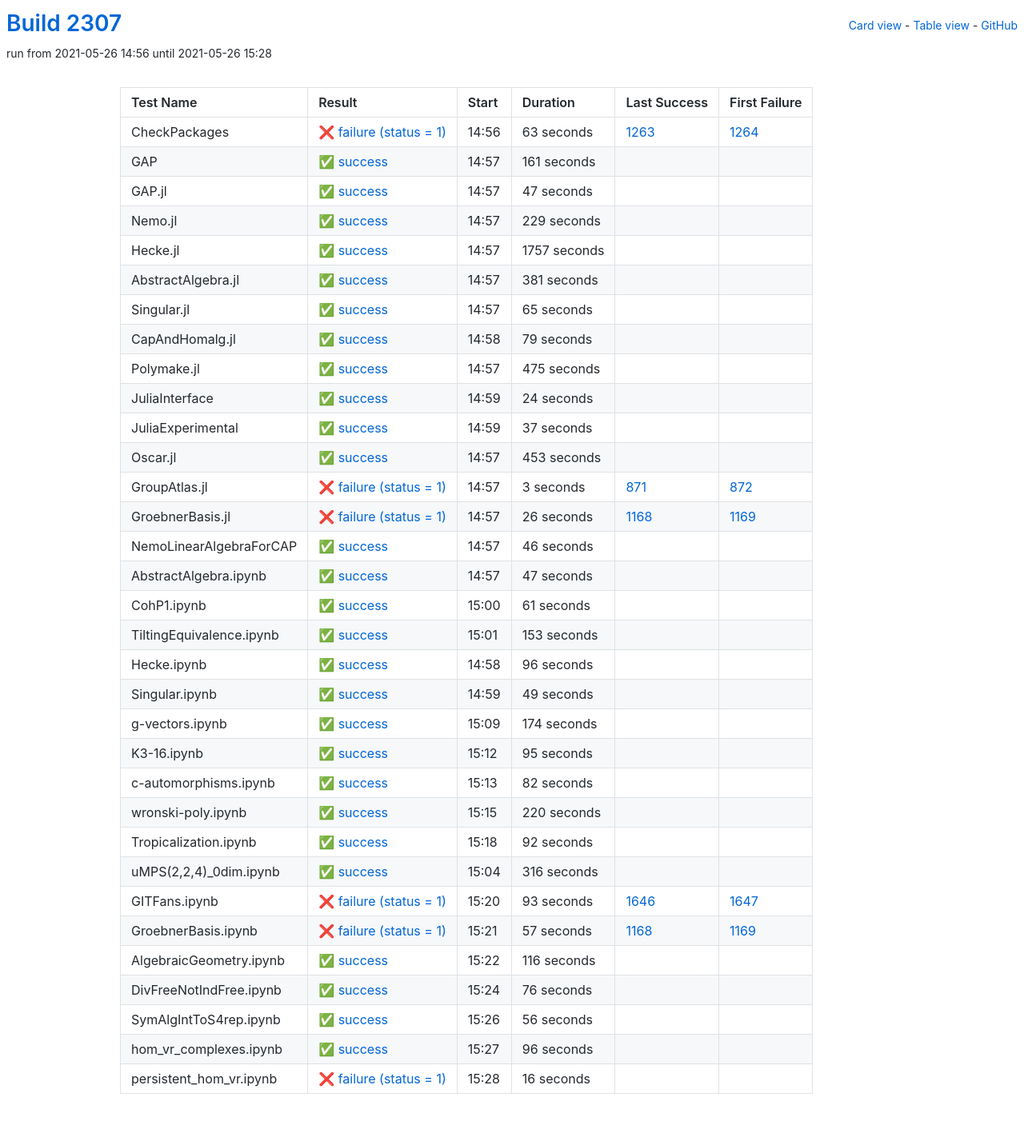
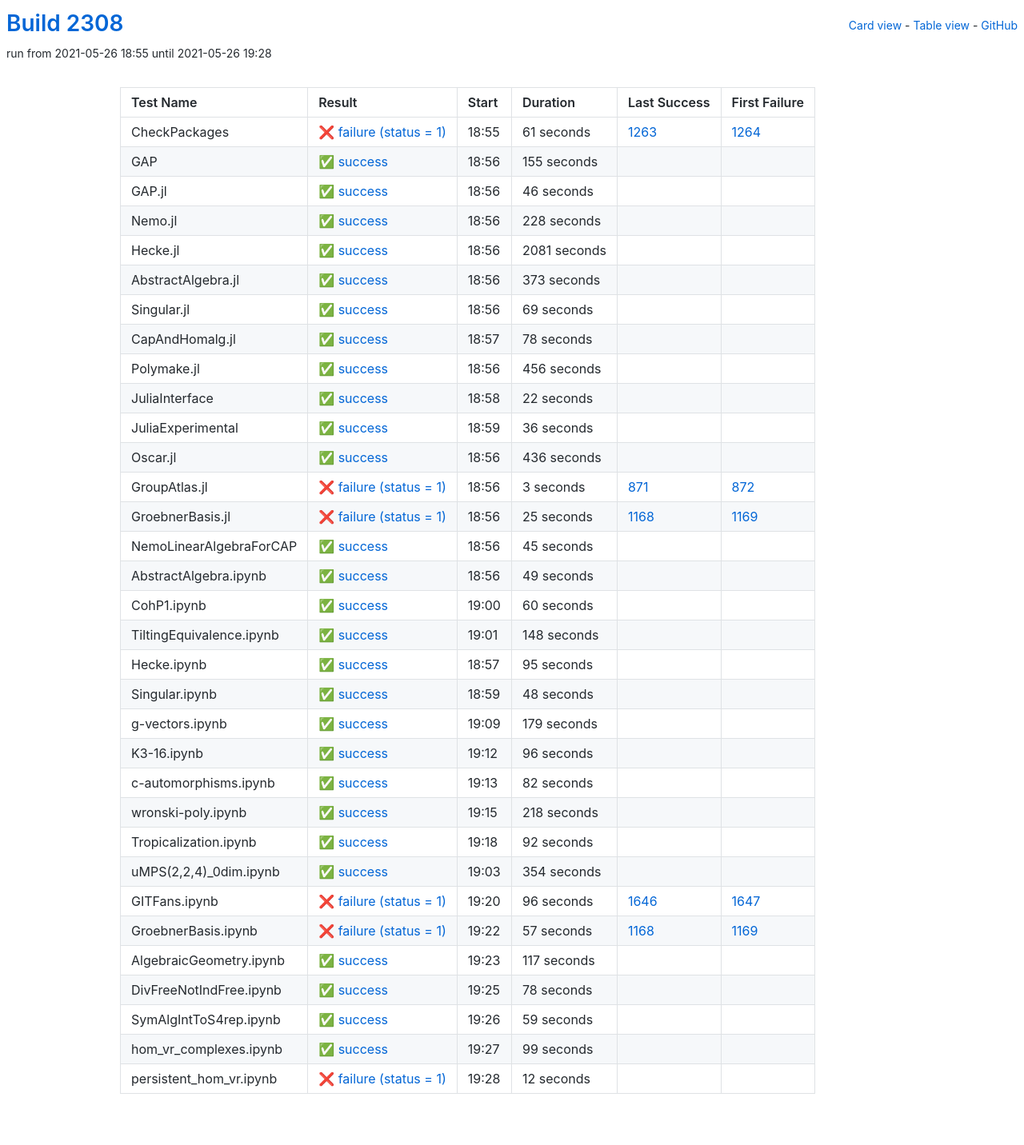
Before and after one commit to oscar-system/oscar-ci-status-stable, a Jekyll site: the page built from table.html, in a window 1280 px wide. Shown: the whole page at 80% size. Built offline with Jekyll 4.4.1, drawn with Linux system fonts in a browser that asks for light colours.

Commit message:
Build #2308

```diff
--- a/_data/ci.yml
+++ b/_data/ci.yml
@@ -1,6 +1,6 @@
 ---
-build: 2307
-build_url: https://oscarci.mathematik.uni-kl.de/job/oscar-stable/2307/
+build: 2308
+build_url: https://oscarci.mathematik.uni-kl.de/job/oscar-stable/2308/
 job: oscar-stable
 organization: oscar-system
 repo: oscar-ci-status-stable
@@ -8,152 +8,152 @@ repourl: https://github.com/oscar-system/oscar-ci-status-stable
 tests:
 - name: CheckPackages
   id: checkpackages
-  log: https://oscarci.mathematik.uni-kl.de/job/oscar-stable/2307/artifact/logs/build-2307/CheckPackages.log
-  start: 2021-05-26 14:56
+  log: https://oscarci.mathematik.uni-kl.de/job/oscar-stable/2308/artifact/logs/build-2308/CheckPackages.log
+  start: 2021-05-26 18:55
   success: false
   exitcode: 1
   status: failure
-  duration: 63
+  duration: 61
   last_success: 1263
   last_success_url: https://oscarci.mathematik.uni-kl.de/job/oscar-stable/1263/
   first_failure: 1264
   first_failure_url: https://oscarci.mathematik.uni-kl.de/job/oscar-stable/1264/
 - name: GAP
   id: gap
-  log: https://oscarci.mathematik.uni-kl.de/job/oscar-stable/2307/artifact/logs/build-2307/GAP.log
-  start: 2021-05-26 14:57
+  log: https://oscarci.mathematik.uni-kl.de/job/oscar-stable/2308/artifact/logs/build-2308/GAP.log
+  start: 2021-05-26 18:56
   success: true
   exitcode: 0
   status: success
-  duration: 161
+  duration: 155
   last_success: false
   last_success_url:
   first_failure: false
   first_failure_url:
 - name: GAP.jl
   id: gap-jl
-  log: https://oscarci.mathematik.uni-kl.de/job/oscar-stable/2307/artifact/logs/build-2307/GAP.jl.log
-  start: 2021-05-26 14:57
+  log: https://oscarci.mathematik.uni-kl.de/job/oscar-stable/2308/artifact/logs/build-2308/GAP.jl.log
+  start: 2021-05-26 18:56
   success: true
   exitcode: 0
   status: success
-  duration: 47
+  duration: 46
   last_success: false
   last_success_url:
   first_failure: false
   first_failure_url:
 - name: Nemo.jl
   id: nemo-jl
-  log: https://oscarci.mathematik.uni-kl.de/job/oscar-stable/2307/artifact/logs/build-2307/Nemo.jl.log
-  start: 2021-05-26 14:57
+  log: https://oscarci.mathematik.uni-kl.de/job/oscar-stable/2308/artifact/logs/build-2308/Nemo.jl.log
+  start: 2021-05-26 18:56
   success: true
   exitcode: 0
   status: success
-  duration: 229
+  duration: 228
   last_success: false
   last_success_url:
   first_failure: false
   first_failure_url:
 - name: Hecke.jl
   id: hecke-jl
-  log: https://oscarci.mathematik.uni-kl.de/job/oscar-stable/2307/artifact/logs/build-2307/Hecke.jl.log
-  start: 2021-05-26 14:57
+  log: https://oscarci.mathematik.uni-kl.de/job/oscar-stable/2308/artifact/logs/build-2308/Hecke.jl.log
+  start: 2021-05-26 18:56
   success: true
   exitcode: 0
   status: success
-  duration: 1757
+  duration: 2081
   last_success: false
   last_success_url:
   first_failure: false
   first_failure_url:
 - name: AbstractAlgebra.jl
   id: abstractalgebra-jl
-  log: https://oscarci.mathematik.uni-kl.de/job/oscar-stable/2307/artifact/logs/build-2307/AbstractAlgebra.jl.log
-  start: 2021-05-26 14:57
+  log: https://oscarci.mathematik.uni-kl.de/job/oscar-stable/2308/artifact/logs/build-2308/AbstractAlgebra.jl.log
+  start: 2021-05-26 18:56
   success: true
   exitcode: 0
   status: success
-  duration: 381
+  duration: 373
   last_success: false
   last_success_url:
   first_failure: false
   first_failure_url:
 - name: Singular.jl
   id: singular-jl
-  log: https://oscarci.mathematik.uni-kl.de/job/oscar-stable/2307/artifact/logs/build-2307/Singular.jl.log
-  start: 2021-05-26 14:57
+  log: https://oscarci.mathematik.uni-kl.de/job/oscar-stable/2308/artifact/logs/build-2308/Singular.jl.log
+  start: 2021-05-26 18:56
   success: true
   exitcode: 0
   status: success
-  duration: 65
+  duration: 69
   last_success: false
   last_success_url:
   first_failure: false
   first_failure_url:
 - name: CapAndHomalg.jl
   id: capandhomalg-jl
-  log: https://oscarci.mathematik.uni-kl.de/job/oscar-stable/2307/artifact/logs/build-2307/CapAndHomalg.jl.log
-  start: 2021-05-26 14:58
+  log: https://oscarci.mathematik.uni-kl.de/job/oscar-stable/2308/artifact/logs/build-2308/CapAndHomalg.jl.log
+  start: 2021-05-26 18:57
   success: true
   exitcode: 0
   status: success
-  duration: 79
+  duration: 78
   last_success: false
   last_success_url:
   first_failure: false
   first_failure_url:
 - name: Polymake.jl
   id: polymake-jl
-  log: https://oscarci.mathematik.uni-kl.de/job/oscar-stable/2307/artifact/logs/build-2307/Polymake.jl.log
-  start: 2021-05-26 14:57
+  log: https://oscarci.mathematik.uni-kl.de/job/oscar-stable/2308/artifact/logs/build-2308/Polymake.jl.log
+  start: 2021-05-26 18:56
   success: true
   exitcode: 0
   status: success
-  duration: 475
+  duration: 456
   last_success: false
   last_success_url:
   first_failure: false
   first_failure_url:
 - name: JuliaInterface
   id: juliainterface
-  log: https://oscarci.mathematik.uni-kl.de/job/oscar-stable/2307/artifact/logs/build-2307/JuliaInterface.log
-  start: 2021-05-26 14:59
+  log: https://oscarci.mathematik.uni-kl.de/job/oscar-stable/2308/artifact/logs/build-2308/JuliaInterface.log
+  start: 2021-05-26 18:58
   success: true
   exitcode: 0
   status: success
-  duration: 24
+  duration: 22
   last_success: false
   last_success_url:
   first_failure: false
   first_failure_url:
 - name: JuliaExperimental
   id: juliaexperimental
-  log: https://oscarci.mathematik.uni-kl.de/job/oscar-stable/2307/artifact/logs/build-2307/JuliaExperimental.log
-  start: 2021-05-26 14:59
+  log: https://oscarci.mathematik.uni-kl.de/job/oscar-stable/2308/artifact/logs/build-2308/JuliaExperimental.log
+  start: 2021-05-26 18:59
   success: true
   exitcode: 0
   status: success
-  duration: 37
+  duration: 36
   last_success: false
   last_success_url:
   first_failure: false
   first_failure_url:
 - name: Oscar.jl
   id: oscar-jl
-  log: https://oscarci.mathematik.uni-kl.de/job/oscar-stable/2307/artifact/logs/build-2307/Oscar.jl.log
-  start: 2021-05-26 14:57
+  log: https://oscarci.mathematik.uni-kl.de/job/oscar-stable/2308/artifact/logs/build-2308/Oscar.jl.log
+  start: 2021-05-26 18:56
   success: true
   exitcode: 0
   status: success
-  duration: 453
+  duration: 436
   last_success: false
   last_success_url:
   first_failure: false
   first_failure_url:
 - name: GroupAtlas.jl
   id: groupatlas-jl
-  log: https://oscarci.mathematik.uni-kl.de/job/oscar-stable/2307/artifact/logs/build-2307/GroupAtlas.jl.log
-  start: 2021-05-26 14:57
+  log: https://oscarci.mathematik.uni-kl.de/job/oscar-stable/2308/artifact/logs/build-2308/GroupAtlas.jl.log
+  start: 2021-05-26 18:56
   success: false
   exitcode: 1
   status: failure
@@ -164,68 +164,104 @@ tests:
   first_failure_url: https://oscarci.mathematik.uni-kl.de/job/oscar-stable/872/
 - name: GroebnerBasis.jl
   id: groebnerbasis-jl
-  log: https://oscarci.mathematik.uni-kl.de/job/oscar-stable/2307/artifact/logs/build-2307/GroebnerBasis.jl.log
-  start: 2021-05-26 14:57
+  log: https://oscarci.mathematik.uni-kl.de/job/oscar-stable/2308/artifact/logs/build-2308/GroebnerBasis.jl.log
+  start: 2021-05-26 18:56
   success: false
   exitcode: 1
   status: failure
-  duration: 26
+  duration: 25
   last_success: 1168
   last_success_url: https://oscarci.mathematik.uni-kl.de/job/oscar-stable/1168/
   first_failure: 1169
   first_failure_url: https://oscarci.mathematik.uni-kl.de/job/oscar-stable/1169/
 - name: NemoLinearAlgebraForCAP
   id: nemolinearalgebraforcap
-  log: https://oscarci.mathematik.uni-kl.de/job/oscar-stable/2307/artifact/logs/build-2307/NemoLinearAlgebraForCAP.log
-  start: 2021-05-26 14:57
+  log: https://oscarci.mathematik.uni-kl.de/job/oscar-stable/2308/artifact/logs/build-2308/NemoLinearAlgebraForCAP.log
+  start: 2021-05-26 18:56
   success: true
   exitcode: 0
   status: success
-  duration: 46
+  duration: 45
   last_success: false
   last_success_url:
   first_failure: false
   first_failure_url:
 - name: AbstractAlgebra.ipynb
   id: abstractalgebra-ipynb
-  log: https://oscarci.mathematik.uni-kl.de/job/oscar-stable/2307/artifact/logs/build-2307/AbstractAlgebra.ipynb.log
-  start: 2021-05-26 14:57
+  log: https://oscarci.mathematik.uni-kl.de/job/oscar-stable/2308/artifact/logs/build-2308/AbstractAlgebra.ipynb.log
+  start: 2021-05-26 18:56
   success: true
   exitcode: 0
   status: success
-  duration: 47
+  duration: 49
   last_success: false
   last_success_url:
   first_failure: false
   first_failure_url:
 - name: CohP1.ipynb
   id: cohp1-ipynb
-  log: https://oscarci.mathematik.uni-kl.de/job/oscar-stable/2307/artifact/logs/build-2307/CohP1.ipynb.log
-  start: 2021-05-26 15:00
+  log: https://oscarci.mathematik.uni-kl.de/job/oscar-stable/2308/artifact/logs/build-2308/CohP1.ipynb.log
+  start: 2021-05-26 19:00
   success: true
   exitcode: 0
   status: success
-  duration: 61
+  duration: 60
   last_success: false
   last_success_url:
   first_failure: false
   first_failure_url:
 - name: TiltingEquivalence.ipynb
   id: tiltingequivalence-ipynb
-  log: https://oscarci.mathematik.uni-kl.de/job/oscar-stable/2307/artifact/logs/build-2307/TiltingEquivalence.ipynb.log
-  start: 2021-05-26 15:01
+  log: https://oscarci.mathematik.uni-kl.de/job/oscar-stable/2308/artifact/logs/build-2308/TiltingEquivalence.ipynb.log
+  start: 2021-05-26 19:01
   success: true
   exitcode: 0
   status: success
-  duration: 153
+  duration: 148
   last_success: false
   last_success_url:
   first_failure: false
   first_failure_url:
 - name: Hecke.ipynb
   id: hecke-ipynb
-  log: https://oscarci.mathematik.uni-kl.de/job/oscar-stable/2307/artifact/logs/build-2307/Hecke.ipynb.log
-  start: 2021-05-26 14:58
+  log: https://oscarci.mathematik.uni-kl.de/job/oscar-stable/2308/artifact/logs/build-2308/Hecke.ipynb.log
+  start: 2021-05-26 18:57
+  success: true
+  exitcode: 0
+  status: success
+  duration: 95
+  last_success: false
+  last_success_url:
+  first_failure: false
+  first_failure_url:
+- name: Singular.ipynb
+  id: singular-ipynb
+  log: https://oscarci.mathematik.uni-kl.de/job/oscar-stable/2308/artifact/logs/build-2308/Singular.ipynb.log
+  start: 2021-05-26 18:59
+  success: true
+  exitcode: 0
+  status: success
+  duration: 48
+  last_success: false
+  last_success_url:
+  first_failure: false
+  first_failure_url:
+- name: g-vectors.ipynb
+  id: g-vectors-ipynb
+  log: https://oscarci.mathematik.uni-kl.de/job/oscar-stable/2308/artifact/logs/build-2308/g-vectors.ipynb.log
+  start: 2021-05-26 19:09
+  success: true
+  exitcode: 0
+  status: success
+  duration: 179
+  last_success: false
+  last_success_url:
+  first_failure: false
+  first_failure_url:
+- name: K3-16.ipynb
+  id: k3-16-ipynb
+  log: https://oscarci.mathematik.uni-kl.de/job/oscar-stable/2308/artifact/logs/build-2308/K3-16.ipynb.log
+  start: 2021-05-26 19:12
   success: true
   exitcode: 0
   status: success
@@ -234,46 +270,10 @@ tests:
   last_success_url:
   first_failure: false
   first_failure_url:
-- name: Singular.ipynb
-  id: singular-ipynb
-  log: https://oscarci.mathematik.uni-kl.de/job/oscar-stable/2307/artifact/logs/build-2307/Singular.ipynb.log
-  start: 2021-05-26 14:59
-  success: true
-  exitcode: 0
-  status: success
-  duration: 49
-  last_success: false
-  last_success_url:
-  first_failure: false
-  first_failure_url:
-- name: g-vectors.ipynb
-  id: g-vectors-ipynb
-  log: https://oscarci.mathematik.uni-kl.de/job/oscar-stable/2307/artifact/logs/build-2307/g-vectors.ipynb.log
-  start: 2021-05-26 15:09
-  success: true
-  exitcode: 0
-  status: success
-  duration: 174
-  last_success: false
-  last_success_url:
-  first_failure: false
-  first_failure_url:
-- name: K3-16.ipynb
-  id: k3-16-ipynb
-  log: https://oscarci.mathematik.uni-kl.de/job/oscar-stable/2307/artifact/logs/build-2307/K3-16.ipynb.log
-  start: 2021-05-26 15:12
-  success: true
-  exitcode: 0
-  status: success
-  duration: 95
-  last_success: false
-  last_success_url:
-  first_failure: false
-  first_failure_url:
 - name: c-automorphisms.ipynb
   id: c-automorphisms-ipynb
-  log: https://oscarci.mathematik.uni-kl.de/job/oscar-stable/2307/artifact/logs/build-2307/c-automorphisms.ipynb.log
-  start: 2021-05-26 15:13
+  log: https://oscarci.mathematik.uni-kl.de/job/oscar-stable/2308/artifact/logs/build-2308/c-automorphisms.ipynb.log
+  start: 2021-05-26 19:13
   success: true
   exitcode: 0
   status: success
@@ -284,20 +284,20 @@ tests:
   first_failure_url:
 - name: wronski-poly.ipynb
   id: wronski-poly-ipynb
-  log: https://oscarci.mathematik.uni-kl.de/job/oscar-stable/2307/artifact/logs/build-2307/wronski-poly.ipynb.log
-  start: 2021-05-26 15:15
+  log: https://oscarci.mathematik.uni-kl.de/job/oscar-stable/2308/artifact/logs/build-2308/wronski-poly.ipynb.log
+  start: 2021-05-26 19:15
   success: true
   exitcode: 0
   status: success
-  duration: 220
+  duration: 218
   last_success: false
   last_success_url:
   first_failure: false
   first_failure_url:
 - name: Tropicalization.ipynb
   id: tropicalization-ipynb
-  log: https://oscarci.mathematik.uni-kl.de/job/oscar-stable/2307/artifact/logs/build-2307/Tropicalization.ipynb.log
-  start: 2021-05-26 15:18
+  log: https://oscarci.mathematik.uni-kl.de/job/oscar-stable/2308/artifact/logs/build-2308/Tropicalization.ipynb.log
+  start: 2021-05-26 19:18
   success: true
   exitcode: 0
   status: success
@@ -308,32 +308,32 @@ tests:
   first_failure_url:
 - name: uMPS(2,2,4)_0dim.ipynb
   id: umps-2-2-4-0dim-ipynb
-  log: https://oscarci.mathematik.uni-kl.de/job/oscar-stable/2307/artifact/logs/build-2307/uMPS-2-2-4-_0dim.ipynb.log
-  start: 2021-05-26 15:04
+  log: https://oscarci.mathematik.uni-kl.de/job/oscar-stable/2308/artifact/logs/build-2308/uMPS-2-2-4-_0dim.ipynb.log
+  start: 2021-05-26 19:03
   success: true
   exitcode: 0
   status: success
-  duration: 316
+  duration: 354
   last_success: false
   last_success_url:
   first_failure: false
   first_failure_url:
 - name: GITFans.ipynb
   id: gitfans-ipynb
-  log: https://oscarci.mathematik.uni-kl.de/job/oscar-stable/2307/artifact/logs/build-2307/GITFans.ipynb.log
-  start: 2021-05-26 15:20
+  log: https://oscarci.mathematik.uni-kl.de/job/oscar-stable/2308/artifact/logs/build-2308/GITFans.ipynb.log
+  start: 2021-05-26 19:20
   success: false
   exitcode: 1
   status: failure
-  duration: 93
+  duration: 96
   last_success: 1646
   last_success_url: https://oscarci.mathematik.uni-kl.de/job/oscar-stable/1646/
   first_failure: 1647
   first_failure_url: https://oscarci.mathematik.uni-kl.de/job/oscar-stable/1647/
 - name: GroebnerBasis.ipynb
   id: groebnerbasis-ipynb
-  log: https://oscarci.mathematik.uni-kl.de/job/oscar-stable/2307/artifact/logs/build-2307/GroebnerBasis.ipynb.log
-  start: 2021-05-26 15:21
+  log: https://oscarci.mathematik.uni-kl.de/job/oscar-stable/2308/artifact/logs/build-2308/GroebnerBasis.ipynb.log
+  start: 2021-05-26 19:22
   success: false
   exitcode: 1
   status: failure
@@ -344,60 +344,60 @@ tests:
   first_failure_url: https://oscarci.mathematik.uni-kl.de/job/oscar-stable/1169/
 - name: AlgebraicGeometry.ipynb
   id: algebraicgeometry-ipynb
-  log: https://oscarci.mathematik.uni-kl.de/job/oscar-stable/2307/artifact/logs/build-2307/AlgebraicGeometry.ipynb.log
-  start: 2021-05-26 15:22
+  log: https://oscarci.mathematik.uni-kl.de/job/oscar-stable/2308/artifact/logs/build-2308/AlgebraicGeometry.ipynb.log
+  start: 2021-05-26 19:23
   success: true
   exitcode: 0
   status: success
-  duration: 116
+  duration: 117
   last_success: false
   last_success_url:
   first_failure: false
   first_failure_url:
 - name: DivFreeNotIndFree.ipynb
   id: divfreenotindfree-ipynb
-  log: https://oscarci.mathematik.uni-kl.de/job/oscar-stable/2307/artifact/logs/build-2307/DivFreeNotIndFree.ipynb.log
-  start: 2021-05-26 15:24
+  log: https://oscarci.mathematik.uni-kl.de/job/oscar-stable/2308/artifact/logs/build-2308/DivFreeNotIndFree.ipynb.log
+  start: 2021-05-26 19:25
   success: true
   exitcode: 0
   status: success
-  duration: 76
+  duration: 78
   last_success: false
   last_success_url:
   first_failure: false
   first_failure_url:
 - name: SymAlgIntToS4rep.ipynb
   id: symalginttos4rep-ipynb
-  log: https://oscarci.mathematik.uni-kl.de/job/oscar-stable/2307/artifact/logs/build-2307/SymAlgIntToS4rep.ipynb.log
-  start: 2021-05-26 15:26
+  log: https://oscarci.mathematik.uni-kl.de/job/oscar-stable/2308/artifact/logs/build-2308/SymAlgIntToS4rep.ipynb.log
+  start: 2021-05-26 19:26
   success: true
   exitcode: 0
   status: success
-  duration: 56
+  duration: 59
   last_success: false
   last_success_url:
   first_failure: false
   first_failure_url:
 - name: hom_vr_complexes.ipynb
   id: hom-vr-complexes-ipynb
-  log: https://oscarci.mathematik.uni-kl.de/job/oscar-stable/2307/artifact/logs/build-2307/hom_vr_complexes.ipynb.log
-  start: 2021-05-26 15:27
+  log: https://oscarci.mathematik.uni-kl.de/job/oscar-stable/2308/artifact/logs/build-2308/hom_vr_complexes.ipynb.log
+  start: 2021-05-26 19:27
   success: true
   exitcode: 0
   status: success
-  duration: 96
+  duration: 99
   last_success: false
   last_success_url:
   first_failure: false
   first_failure_url:
 - name: persistent_hom_vr.ipynb
   id: persistent-hom-vr-ipynb
-  log: https://oscarci.mathematik.uni-kl.de/job/oscar-stable/2307/artifact/logs/build-2307/persistent_hom_vr.ipynb.log
-  start: 2021-05-26 15:28
+  log: https://oscarci.mathematik.uni-kl.de/job/oscar-stable/2308/artifact/logs/build-2308/persistent_hom_vr.ipynb.log
+  start: 2021-05-26 19:28
   success: false
   exitcode: 1
   status: failure
-  duration: 16
+  duration: 12
   last_success: false
   last_success_url:
   first_failure: false
```
Also changed, not shown: README.md.
